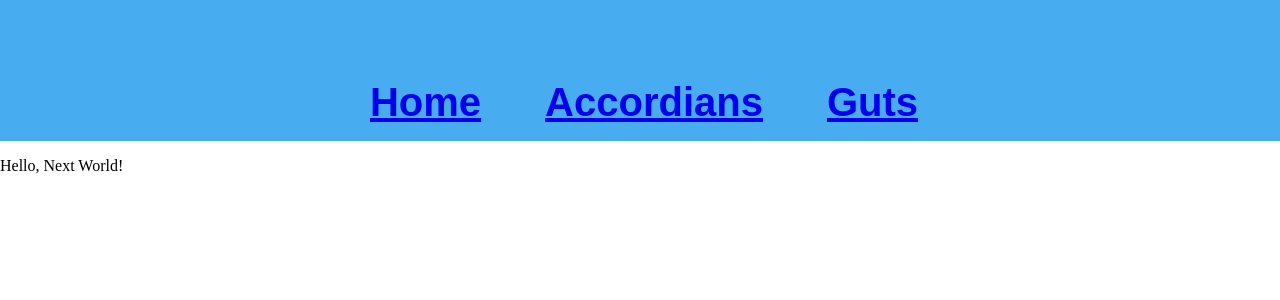
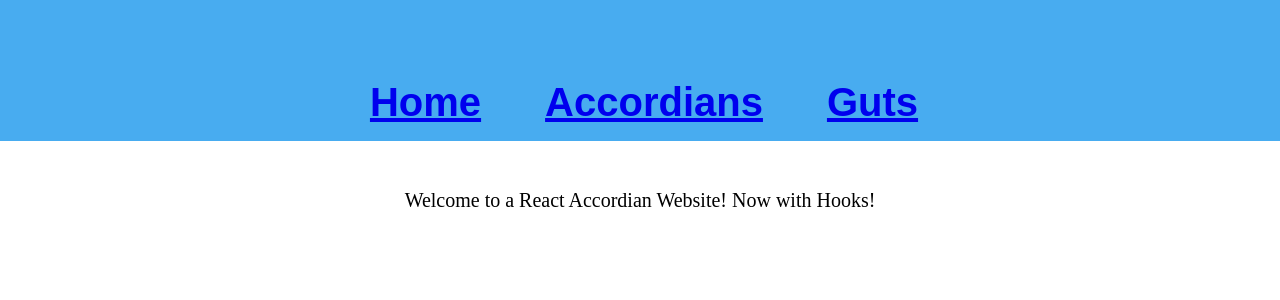
Before and after one commit to Mnho229/accordian-practice, a Next.js app: page / in a window 1280 px wide. Shown: the top 300 px of the page. Built offline with nearby package versions, Linux system fonts and the light colour scheme.

Commit message:
Changed homepage message with a bit of styling

```diff
--- a/pages/index.js
+++ b/pages/index.js
@@ -3,7 +3,19 @@ import Layout from './components/Layout';
 export default () => {
   return (
     <Layout>
-      <div>Hello, Next World!</div>
+      <div className="c-main">Welcome to a React Accordian Website!  Now with Hooks!</div>
+
+      {style()}
     </Layout>
   )
 }
+
+function style() {
+  return <style jsx="true">{`
+    .c-main {
+      text-align: center;
+      font-size: 1.25rem;
+      padding-top: 2rem;
+    }
+  `}</style>
+}
```
